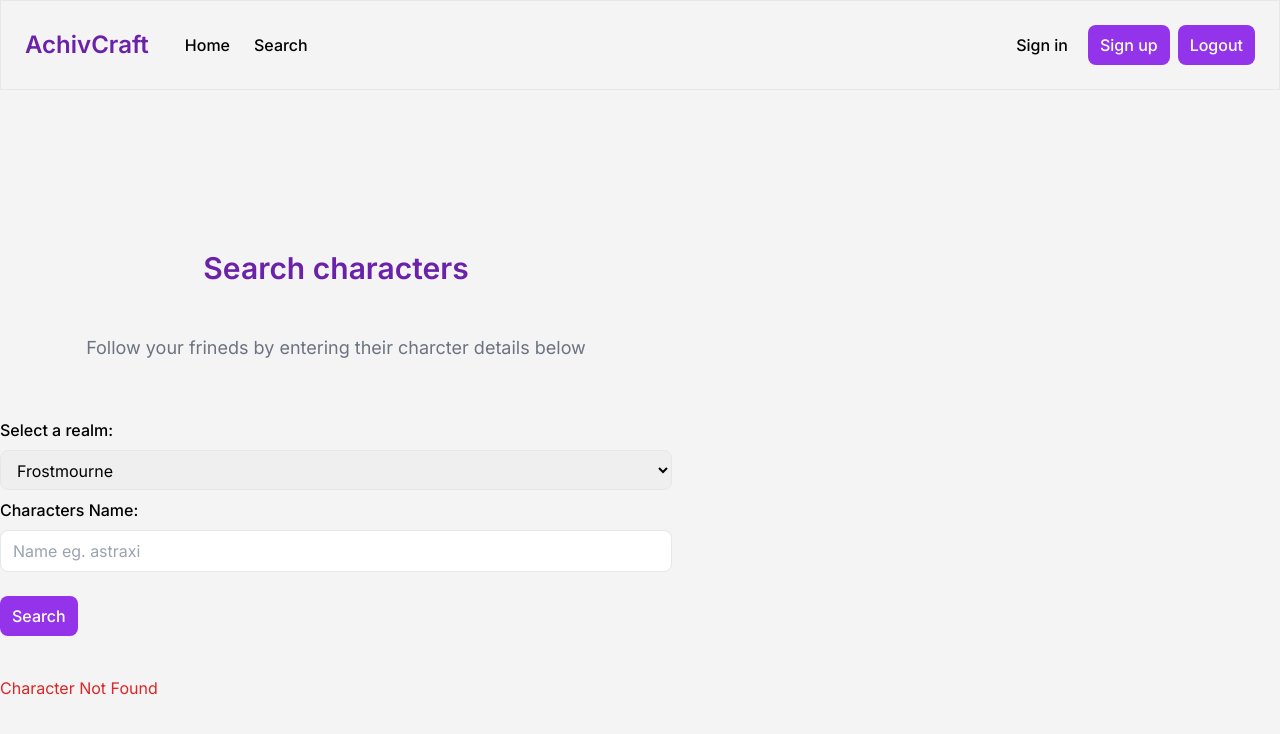
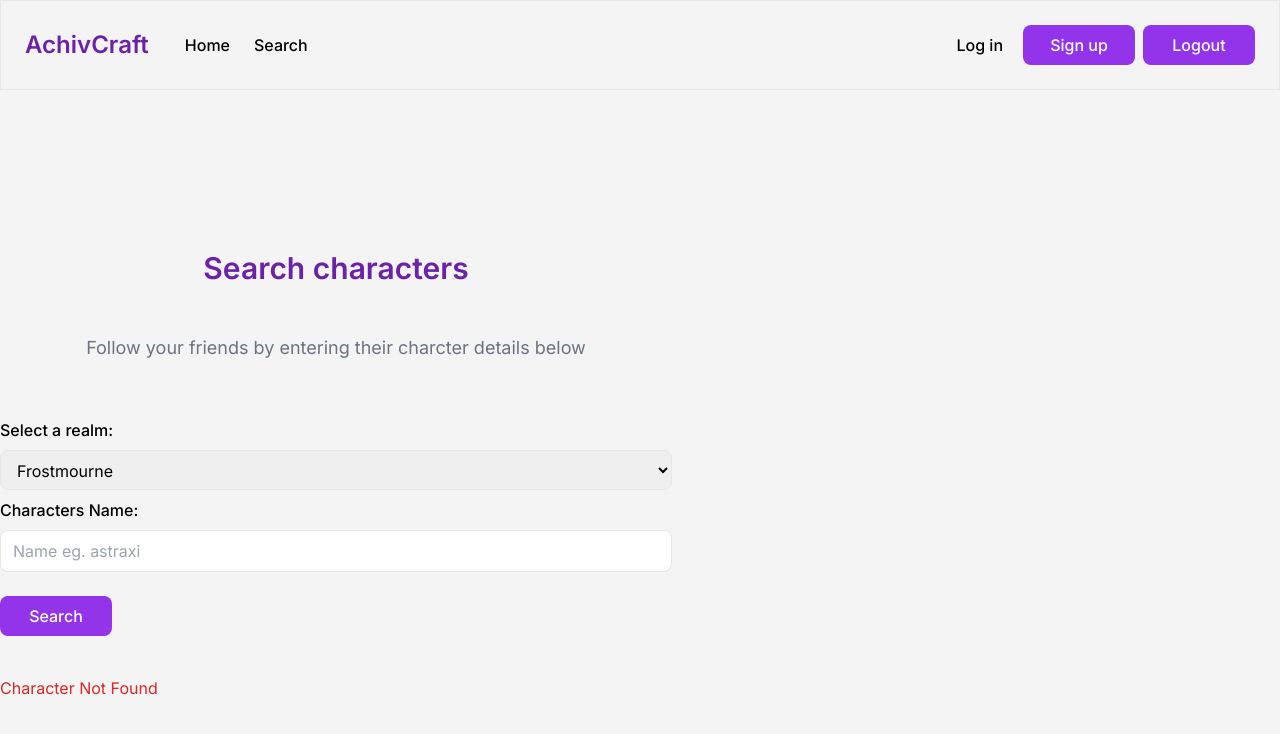
Before and after one commit to NessJade96/AchivCraft, a React (Vite) app in the folder client/: page /search in a window 1280 px wide. Shown: the top 734 px of the page. Built offline with nearby package versions, Linux system fonts and the light colour scheme.

Commit message:
updated styling on search page

```diff
--- /dev/null
+++ b/client/src/components/Achievement.tsx
@@ -0,0 +1,17 @@
+import { Text } from "./Text";
+
+type AchievementProps = {
+  achievementName: string;
+  completedTimestamp: string;
+};
+
+export function Achievement({achievementName, completedTimestamp}: AchievementProps) {
+  return (
+    <div>
+      <Text className="text-xl font-medium text-purple-800 py-4">
+        {achievementName}
+      </Text>
+      <Text className="text-gray-500 self-center">{completedTimestamp}</Text>
+    </div>
+  );
+}
--- a/client/src/components/Button.tsx
+++ b/client/src/components/Button.tsx
@@ -5,7 +5,7 @@ type ButtonProps = ComponentProps<"button">;
 export function Button(props: ButtonProps) {
   return (
     <button
-      className="bg-purple-600 rounded-lg py-2 px-3 text-white font-medium"
+      className="bg-purple-600 rounded-lg py-2 px-3 text-white font-medium min-w-28"
       {...props}
     />
   );
--- a/client/src/components/Card.tsx
+++ b/client/src/components/Card.tsx
@@ -1,15 +1,17 @@
 import { Text } from "../components/Text";
 import alliance from "../assets/Alliance.png";
 import horde from "../assets/Horde.png";
+import { Achievement } from "./Achievement";
 
 type CardProps = {
-  achievementName: string;
+  achievementName?: string;
   characterName: string;
-  completedTimestamp: string;
+  completedTimestamp?: string;
   characterRace: string;
   characterClass: string;
   characterFaction: "Alliance" | "Horde";
   characterRealm: string;
+  achievementPoints?: string;
 };
 
 const logos = {
@@ -24,7 +26,7 @@ export function Card({
   characterFaction,
   characterClass,
   characterRace,
-  characterRealm,
+  characterRealm, achievementPoints
 }: CardProps) {
   const realm =
     characterRealm.charAt(0).toUpperCase() + characterRealm.slice(1);
@@ -47,10 +49,14 @@ export function Card({
         <Text className="text-gray-500">
           {characterRace} {characterClass}
         </Text>
-        <Text className="text-xl font-medium text-purple-800 py-4">
-          {achievementName}
-        </Text>
-        <Text className="text-gray-500 self-center">{formattedDate}</Text>
+        {achievementName ? (
+          <Achievement
+            achievementName={achievementName}
+            completedTimestamp={formattedDate}
+          />
+        ) : <Text className="text-xl font-medium text-purple-800 py-4">
+        {achievementPoints}
+      </Text>}
       </div>
     </div>
   );
--- a/client/src/components/Link.tsx
+++ b/client/src/components/Link.tsx
@@ -9,8 +9,8 @@ type LinkProps = ReactRouterLinkProps & {
 
 const variants = {
   button:
-    "bg-purple-600 rounded-lg py-2 text-white font-medium px-3 inline-block",
-  text: " rounded-lg py-2 text-black font-medium px-3 inline-block",
+    "bg-purple-600 rounded-lg py-2 px-3 text-white font-medium min-w-28 text-center",
+  text: " rounded-lg py-2 text-black font-medium px-3 ",
 };
 
 export function Link({ variant = "text", ...props }: LinkProps) {
--- a/client/src/pages/AuthLayout.tsx
+++ b/client/src/pages/AuthLayout.tsx
@@ -22,7 +22,7 @@ export function AuthLayout() {
         </nav>
         <div className="p-6 ml-auto flex gap-2">
           <Link variant="text" to="/login">
-            Sign in
+            Log in
           </Link>
           <Link variant="button" to="/signup">
             Sign up
--- a/client/src/pages/Search.tsx
+++ b/client/src/pages/Search.tsx
@@ -10,6 +10,7 @@ import { Text } from "../components/Text";
 import { FormItem } from "../components/FormItem";
 import { Select } from "../components/Select";
 import { Button } from "../components/Button";
+import { Card } from "../components/Card";
 
 export function Search() {
   const data: any = useLoaderData();
@@ -22,7 +23,7 @@ export function Search() {
       </div>
       <div className="py-8">
         <Text tag="h2">
-          Follow your frineds by entering their charcter details below
+          Follow your friends by entering their charcter details below
         </Text>
       </div>
       <Form method="GET">
@@ -50,15 +51,15 @@ export function Search() {
       </Form>
       {data ? (
         <div>
-          <Text tag="h2">Search Results:</Text>
-          <ul>
-            <li>Realm: {data.realmSlug}</li>
-            <li>Name: {data.name}</li>
-            <li>Faction: {data.faction}</li>
-            <li>Race: {data.race}</li>
-            <li>Class: {data.class}</li>
-            <li>Achievement Points: {data.achievementPoints}</li>
-          </ul>
+          <Text className="text-purple-800 text-center text-2xl py-4">Search Results:</Text>
+          <Card
+            characterName={data.name}
+            characterRace={data.race}
+            characterClass={data.class}
+            characterFaction={data.faction}
+            characterRealm={data.realmSlug}
+            achievementPoints={data.achievementPoints}
+          />
           {data.isFollowing ? (
             <fetcher.Form method="POST" action="/unfollow">
               <Button>Unfollow {data.name}</Button>
@@ -66,7 +67,10 @@ export function Search() {
             </fetcher.Form>
           ) : (
             <fetcher.Form method="POST" action="/follow">
+              <div className="py-6">
+
               <Button>Follow {data.name}</Button>
+              </div>
               <input name="id" value={data.id} type="hidden" />
               <input name="name" value={data.name} type="hidden" />
               <input name="faction" value={data.faction} type="hidden" />
```
